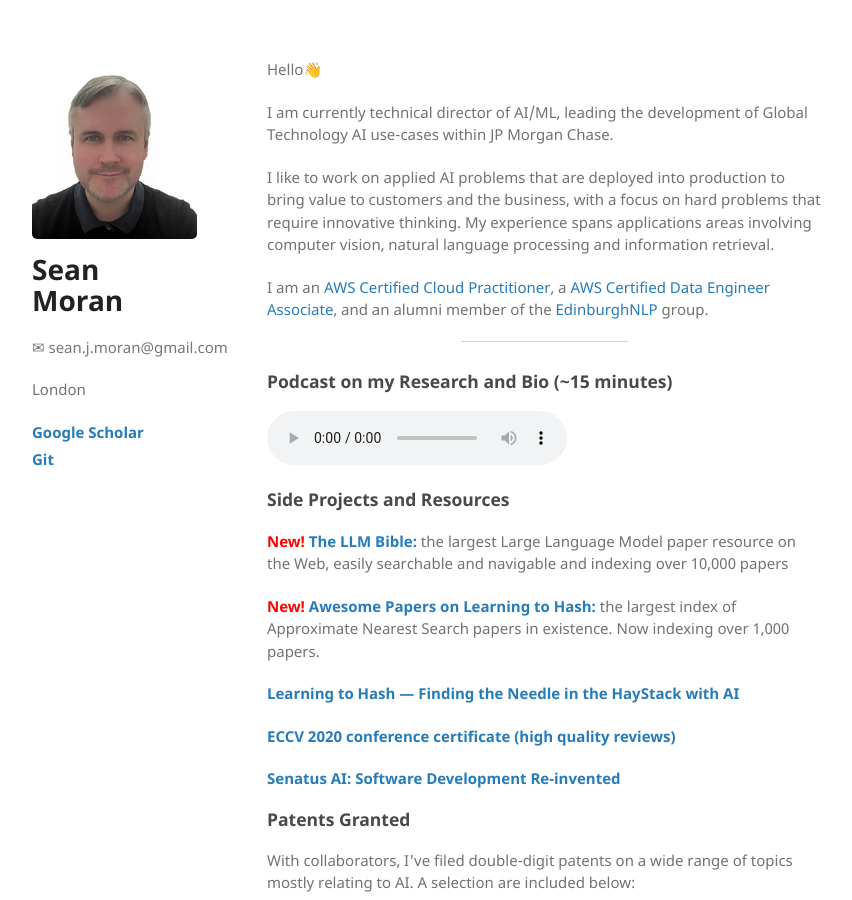
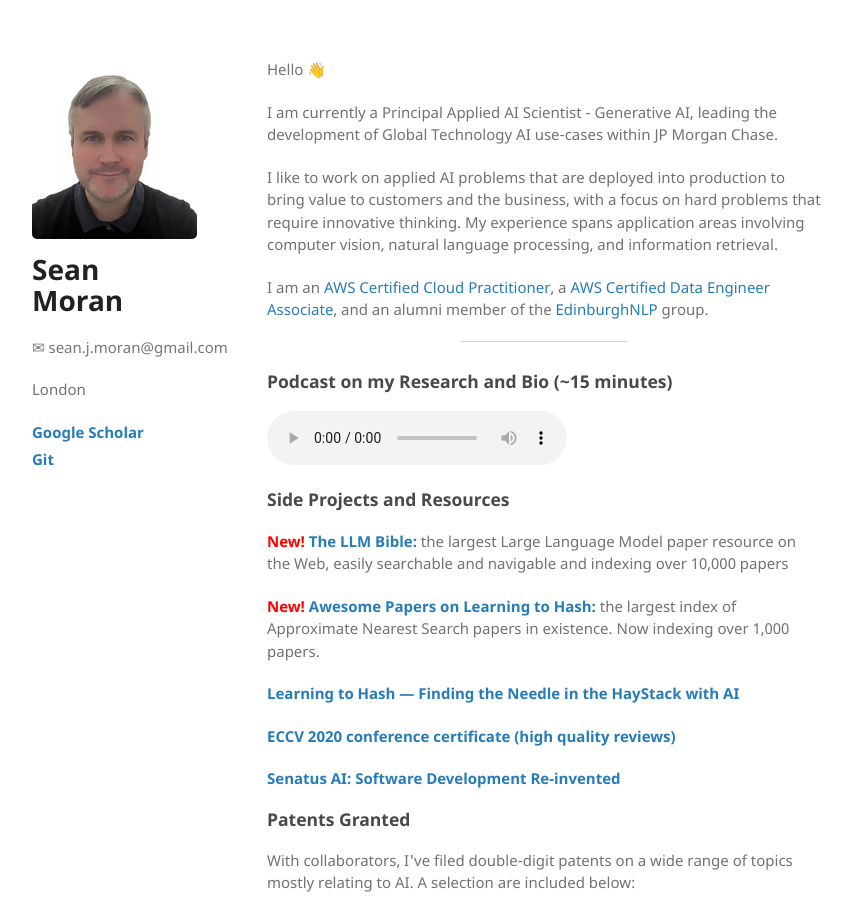
Before and after one commit to sjmoran/sjmoran.github.io, a Jekyll site: the page built from index.html, in a window 1280 px wide and 900 px high. Shown: the whole window, without its empty margins (26-878 px from the left). Built offline with Jekyll 4.4.1, drawn with Linux system fonts in a browser that asks for light colours.

Commit message:
Update index.html

```diff
--- a/index.html
+++ b/index.html
@@ -3,11 +3,13 @@ layout: default
 ---
 
 <p>
-Hello👋
+Hello 👋
 </p>
-<p>I am currently technical director of AI/ML, leading the development of Global Technology AI use-cases within JP Morgan Chase.
+<p>
+I am currently a Principal Applied AI Scientist - Generative AI, leading the development of Global Technology AI use-cases within JP Morgan Chase.
 </p>
-<p>I like to work on applied AI problems that are deployed into production to bring value to customers and the business, with a focus on hard problems that require innovative thinking. My experience spans applications areas involving computer vision, natural language processing and information retrieval.
+<p>
+I like to work on applied AI problems that are deployed into production to bring value to customers and the business, with a focus on hard problems that require innovative thinking. My experience spans application areas involving computer vision, natural language processing, and information retrieval.
 </p>
 <p>
 I am an <a target="_blank" href="https://www.credly.com/badges/5efe6984-20c8-4222-86fd-6e8919628cb5/linked_in_profile">AWS Certified Cloud Practitioner</a>, a <a target="_blank" href="https://www.credly.com/badges/f09cffd2-55eb-4770-9d74-b7f3c0de36e4/public_url">AWS Certified Data Engineer Associate</a>, and an alumni member of the <a target="_blank" href="https://edinburghnlp.inf.ed.ac.uk/">EdinburghNLP</a> group.
```
